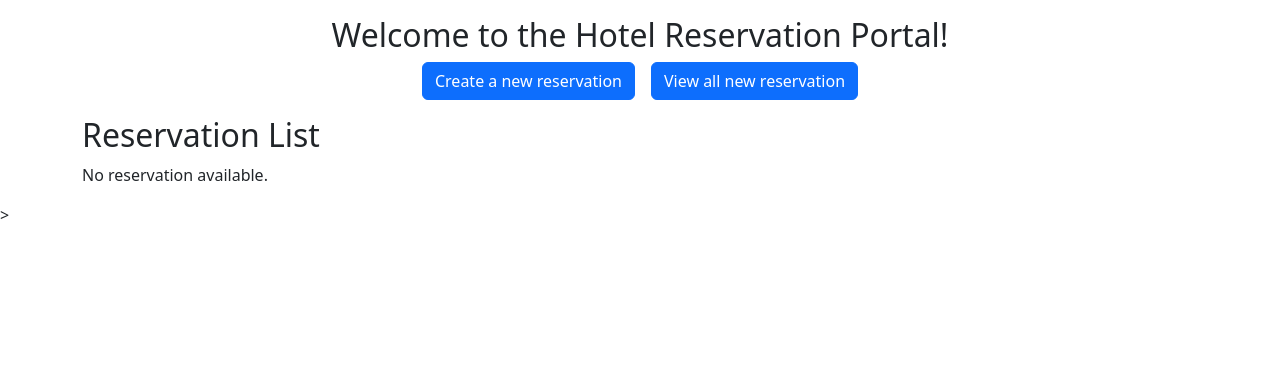
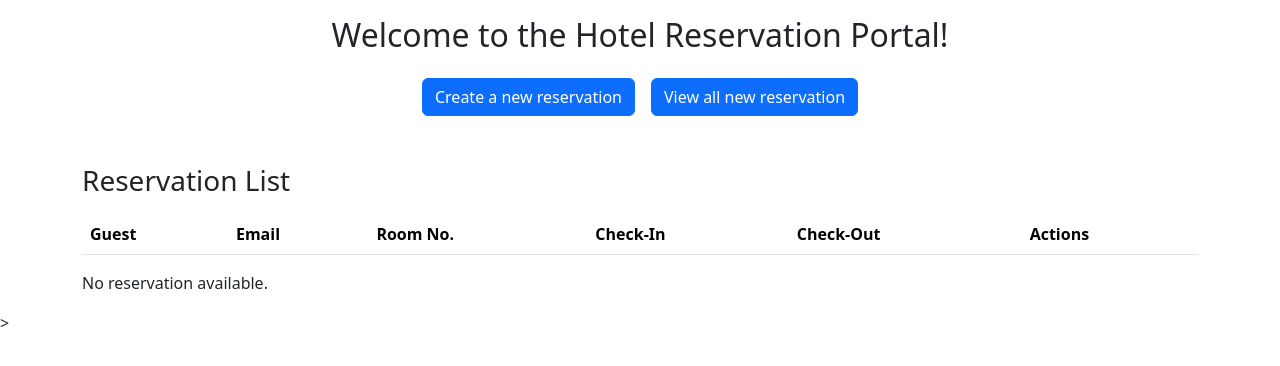
Before and after one commit to alphatee/angular-course-hotel-reservation-app, an Angular app in the folder hotel-app/: page /list in a window 1280 px wide. Shown: the top 366 px of the page. Built offline with nearby package versions, Linux system fonts and the light colour scheme.

Commit message:
Finished the hotel reservation app

```diff
--- a/hotel-app/src/app/home/home.component.html
+++ b/hotel-app/src/app/home/home.component.html
@@ -1,5 +1,5 @@
 <div class="text-center my-3">
-    <h2>Welcome to the Hotel Reservation Portal!</h2>
+    <h2 class="mb-4">Welcome to the Hotel Reservation Portal!</h2>
     <button class="btn btn-primary mx-2" [routerLink]="['/new']">Create a new reservation</button>
     <button class="btn btn-primary mx-2" [routerLink]="['/list']">View all new reservation</button>
 </div>
--- a/hotel-app/src/app/reservation-list/reservation-list.component.html
+++ b/hotel-app/src/app/reservation-list/reservation-list.component.html
@@ -1,17 +1,35 @@
 <app-home></app-home>
 
-<h2>Reservation List</h2>
+<h3 class="mt-5 mb-3">Reservation List</h3>
+
+<table class="table table-striped">
+    <thead>
+        <tr>
+            <th>Guest</th>
+            <th>Email</th>
+            <th>Room No.</th>
+            <th>Check-In</th>
+            <th>Check-Out</th>
+            <th>Actions</th>
+        </tr>
+    </thead>
+    <tbody>
+        <tr *ngFor="let reservation of reservations">
+            <td>{{reservation.guestName}}</td>
+            <td>{{reservation.guestEmail}}</td>
+            <td>{{reservation.roomNumber}}</td>
+            <td> {{reservation.checkInDate}} </td>
+            <td>{{reservation.checkOutDate}}</td>
+            <td>
+                <button class="btn btn-sm btn-danger mx-1" (click)="deleteReservation(reservation.id)">Delete</button>
+                <button class="btn btn-sm btn-secondary mx-1" [routerLink]="['/edit', reservation.id]">Edit</button>
+            </td>
+        </tr>
+    </tbody>
+</table>
 
 <ul *ngIf="reservations.length; else noReservation">
-    <li *ngFor="let reservation of reservations">
-        Guest: {{reservation.guestName}} <br>
-        Email: {{reservation.guestEmail}} <br>
-        Room No.: {{reservation.roomNumber}} <br>
-        Check-In: {{reservation.checkInDate}} <br>
-        Check-Out: {{reservation.checkOutDate}} <br>
-        <button (click)="deleteReservation(reservation.id)">Delete</button>
-        <button [routerLink]="['/edit', reservation.id]">Edit</button>
-    </li>
+
 </ul>
 
 <ng-template #noReservation>
```
